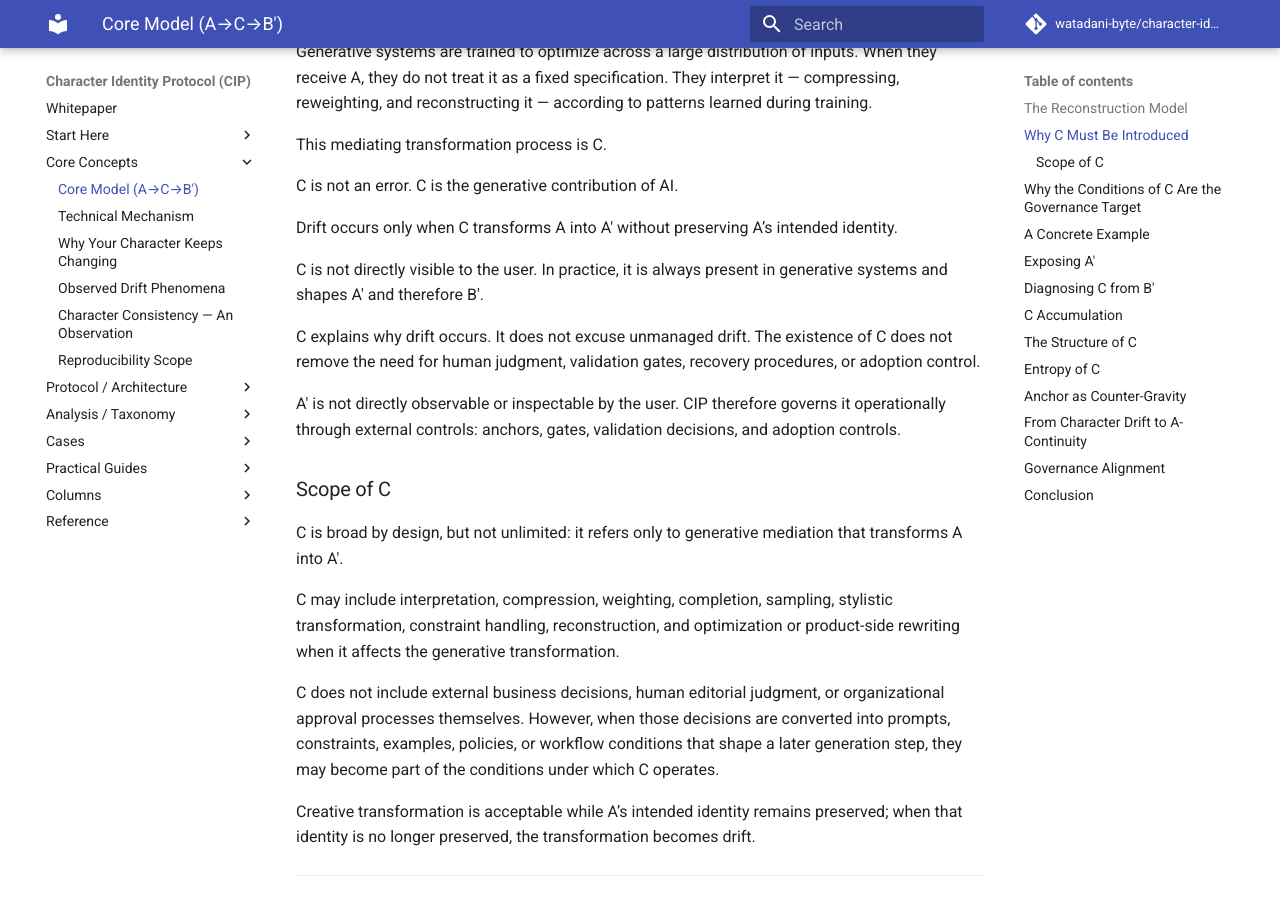
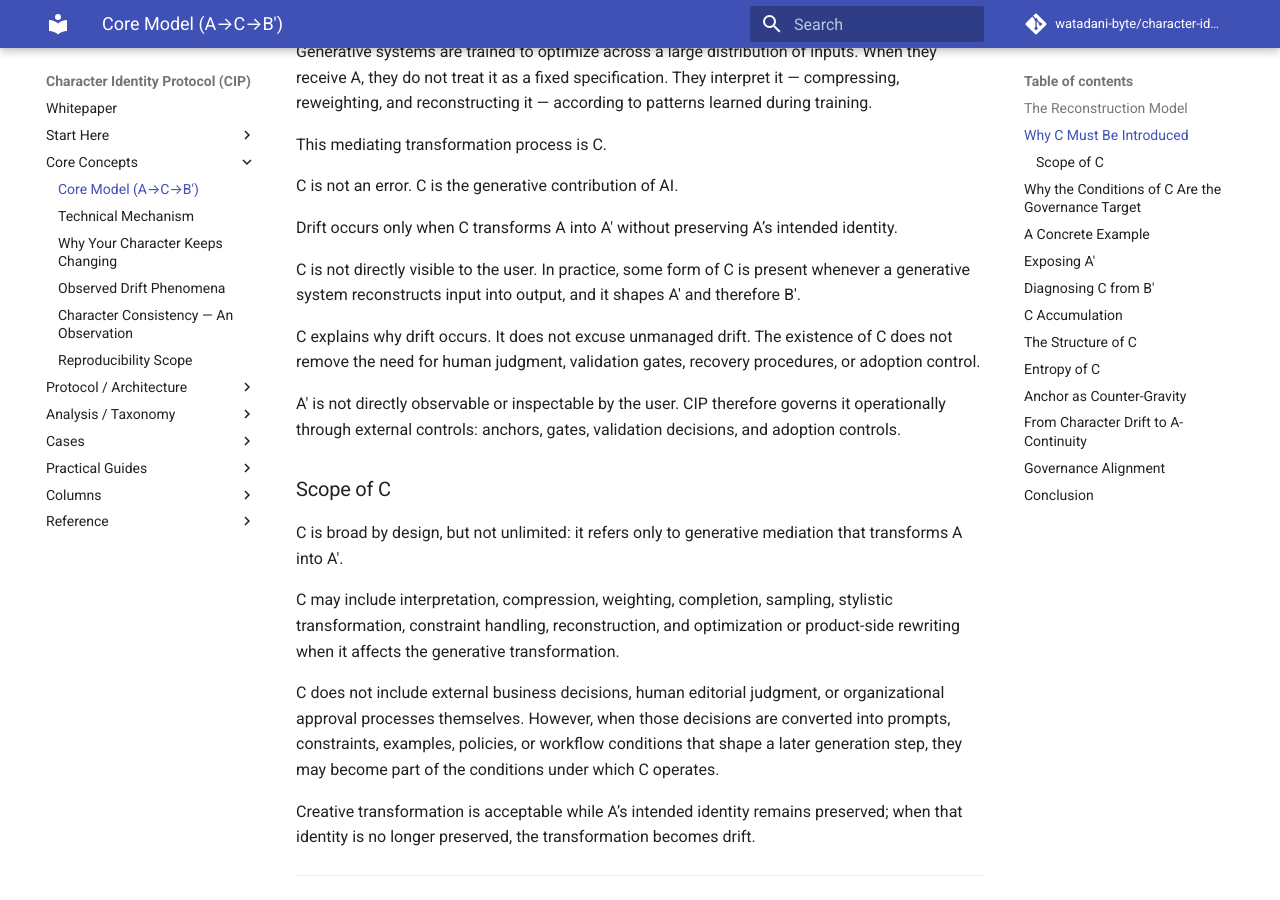
Before and after one commit to watadani-byte/character-identity-protocol, an MkDocs documentation site: the page built from docs/model_a_c_b.md, in a window 1280 px wide and 900 px high, scrolled down 1809 px. Built offline with MkDocs 1.6.1 and Material for MkDocs 9.7.7, drawn with Linux system fonts in a browser that asks for light colours; comment, search, counter and statistics services are not loaded.

Commit message:
model_a_c_b.md を更新

```diff
--- a/docs/model_a_c_b.md
+++ b/docs/model_a_c_b.md
@@ -58,7 +58,7 @@ C is not an error. C is the generative contribution of AI.
 
 Drift occurs only when C transforms A into A′ without preserving A’s intended identity.
 
-C is not directly visible to the user. In practice, it is always present in generative systems and shapes A′ and therefore B′.
+C is not directly visible to the user. In practice, some form of C is present whenever a generative system reconstructs input into output, and it shapes A′ and therefore B′.
 
 C explains why drift occurs. It does not excuse unmanaged drift.
 The existence of C does not remove the need for human judgment, validation gates, recovery procedures, or adoption control.
```
